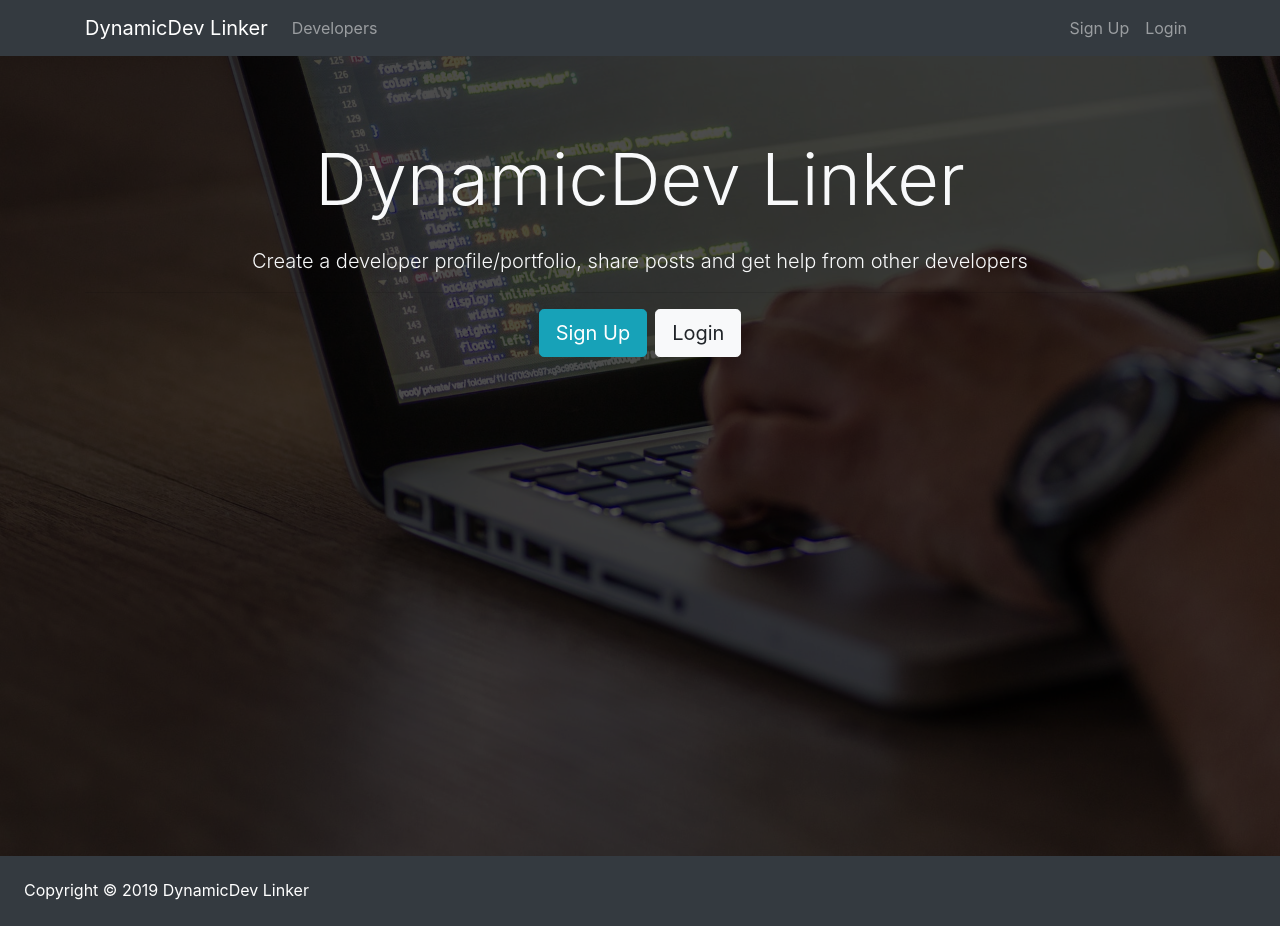
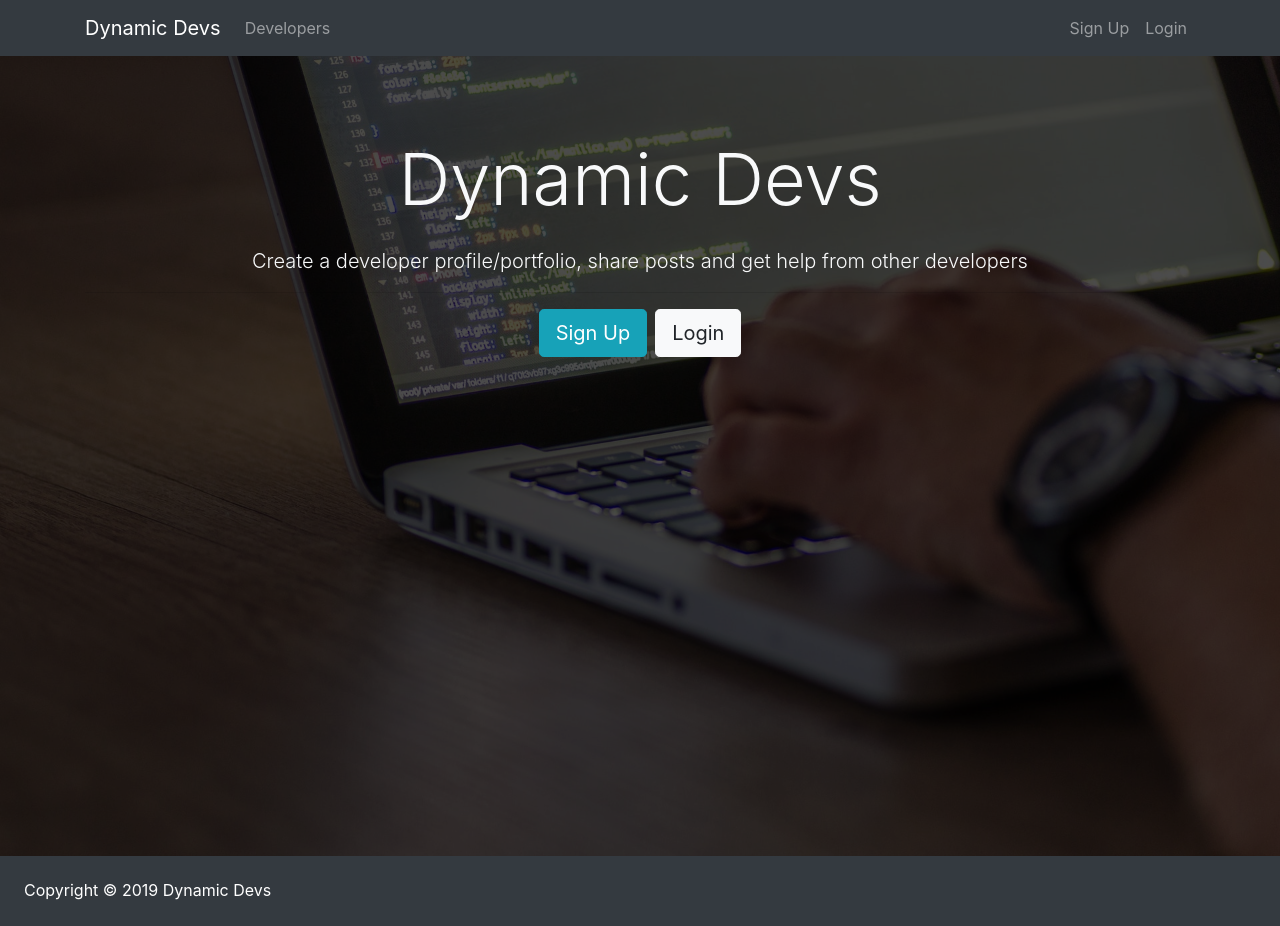
Before and after one commit to rarrunategu1/mern_stack_project, a React (Create React App) app in the folder my-app/: page / in a window 1280 px wide. Built offline with nearby package versions, Linux system fonts and the light colour scheme.

Commit message:
text changes

```diff
--- a/my-app/public/index.html
+++ b/my-app/public/index.html
@@ -25,7 +25,7 @@
       integrity="sha384-B4dIYHKNBt8Bc12p+WXckhzcICo0wtJAoU8YZTY5qE0Id1GSseTk6S+L3BlXeVIU"
       crossorigin="anonymous"
     />
-    <title>DynamicDev Linker: A social network for developers</title>
+    <title>Dynamic Devs: A social network for developers</title>
   </head>
   <body>
     <noscript>
--- a/my-app/src/components/layout/Footer.js
+++ b/my-app/src/components/layout/Footer.js
@@ -3,7 +3,7 @@ import React from "react";
 export default () => {
   return (
     <footer className="bg-dark text-white mt-5 p-4 text.center">
-      Copyright &copy; {new Date().getFullYear()} DynamicDev Linker
+      Copyright &copy; {new Date().getFullYear()} Dynamic Devs
     </footer>
   );
 };
--- a/my-app/src/components/layout/Landing.js
+++ b/my-app/src/components/layout/Landing.js
@@ -15,7 +15,7 @@ class Landing extends Component {
           <div className="container">
             <div className="row">
               <div className="col-md-12 text-center">
-                <h1 className="display-3 mb-4">DynamicDev Linker</h1>
+                <h1 className="display-3 mb-4">Dynamic Devs</h1>
                 <p className="lead">
                   {" "}
                   Create a developer profile/portfolio, share posts and get help
--- a/my-app/src/components/layout/Navbar.js
+++ b/my-app/src/components/layout/Navbar.js
@@ -65,7 +65,7 @@ class Navbar extends Component {
       <nav className="navbar navbar-expand-sm navbar-dark bg-dark mb-4">
         <div className="container">
           <Link className="navbar-brand" to="/">
-            DynamicDev Linker
+            Dynamic Devs
           </Link>
           <button
             className="navbar-toggler"
```
